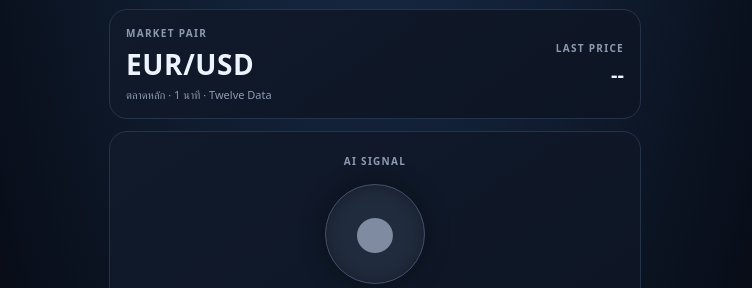
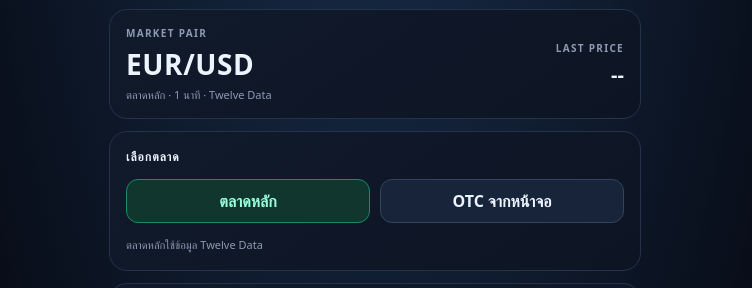
Before and after one commit to 0953922631n5566-ctrl/my-ai-signal-bot, a website: page public/index.html in a window 1280 px wide. Shown: the part 161-449 px from the top of the page, without its empty margins (265-1017 px from the left). Drawn offline with Linux system fonts and the light colour scheme; no server answers.

Commit message:
Add market mode selector to Mini App

```diff
--- a/public/index.html
+++ b/public/index.html
@@ -67,6 +67,16 @@
           <strong id="price">--</strong>
         </div>
       </div>
+    </section>
+
+    <!-- MARKET MODE -->
+    <section class="controls-card">
+      <h3>เลือกตลาด</h3>
+      <div class="button-row">
+        <button id="nonOtcBtn" class="control-btn active" type="button">ตลาดหลัก</button>
+        <button id="otcBtn" class="control-btn" type="button">OTC จากหน้าจอ</button>
+      </div>
+      <p id="marketModeNote" class="footnote">ตลาดหลักใช้ข้อมูล Twelve Data</p>
     </section>
 
     <!-- SIGNAL DISPLAY -->
```
